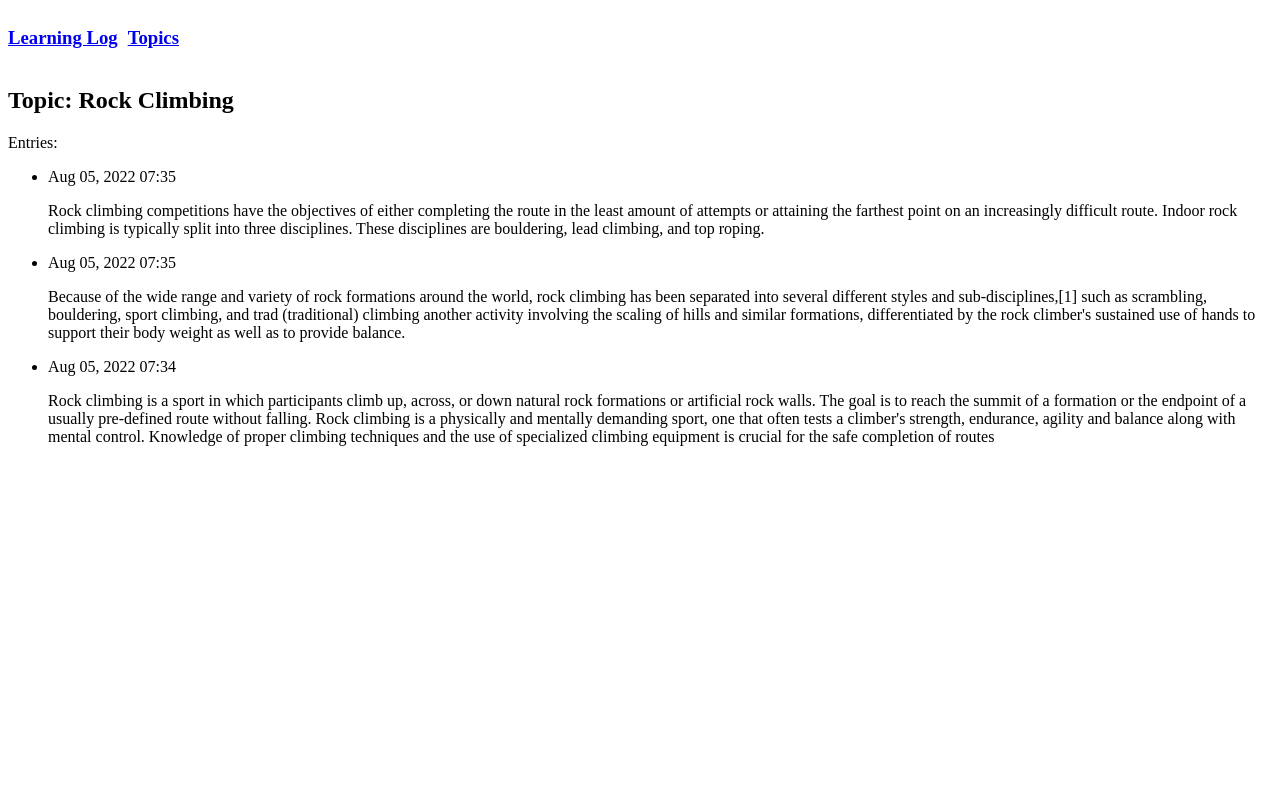
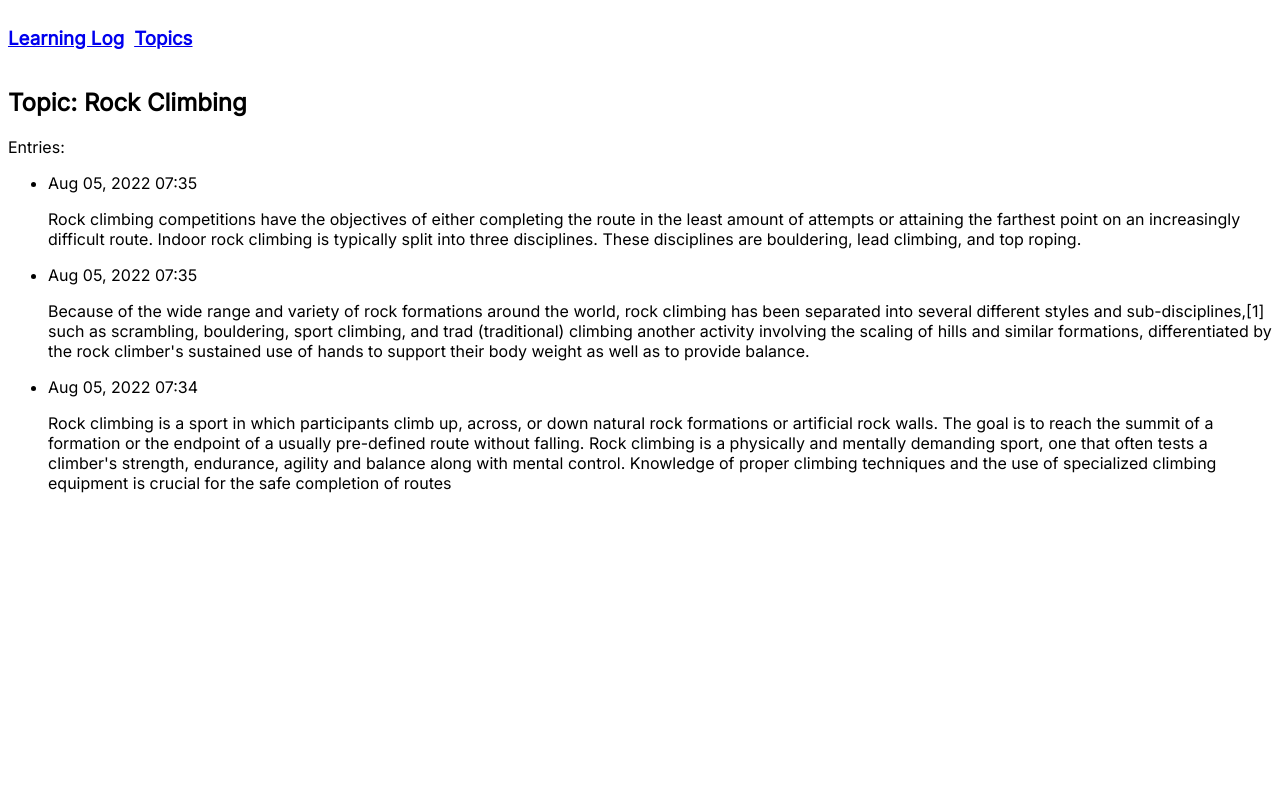
Before and after one commit to Ahljenn/django-learning-log, a Django app: page /topics/1/ in a window 1280 px wide. Run offline with Django 3.2, Linux system fonts and the light colour scheme; data comes from the database, SQL or seed files in the repository; parts of the project's set-up code (start-up, migrations or seed data) failed here and were passed over.

Commit message:
Added code documenation and font

```diff
--- a/learning_logs/templates/learning_logs/base.html
+++ b/learning_logs/templates/learning_logs/base.html
@@ -4,9 +4,16 @@
   <h3><a href="{% url 'learning_logs:topics' %}">Topics</a></h3>
 </header>
 
+<!-- Required placeholder block tags; the child template defines the kind of information that goes inside the content block. -->
 {% block content %}{% endblock content%}
 
 <style>
+  @import url('https://fonts.googleapis.com/css2?family=Inter&display=swap');
+
+  * {
+    font-family: 'Inter', sans-serif;
+  }
+
   header {
     display: flex;
     gap: 10px;
--- a/learning_logs/templates/learning_logs/topic.html
+++ b/learning_logs/templates/learning_logs/topic.html
@@ -19,7 +19,7 @@
 
 {% endblock content %}
 
-{% comment %}
+<!--
   In django, (|) represents a template fulter - modifies the value in a template.
   The filter linebreaks ensures that long text entries include line breaks in a format understood by the browser.
-{% endcomment %}
+-->
--- a/learning_logs/templates/learning_logs/topics.html
+++ b/learning_logs/templates/learning_logs/topics.html
@@ -4,11 +4,11 @@
 {% block content %}
   <ul>
     {% for topic in topics %}
-      {% comment %} Render a URL template tag to generate a link to the topic. {% endcomment %}
+       <!--  Render a URL template tag to generate a link to the topic. -->
       <li>
         <a href="{% url 'learning_logs:topic' topic.id %}">{{ topic }}</a>
       </li>
-      {% comment %} Render something else if there are no items in the list. {% endcomment %}
+      <!-- Render something else if there are no items in the list. -->
     {% empty %}
       <li>No topics added yet!</li>
     {% endfor %}
```
